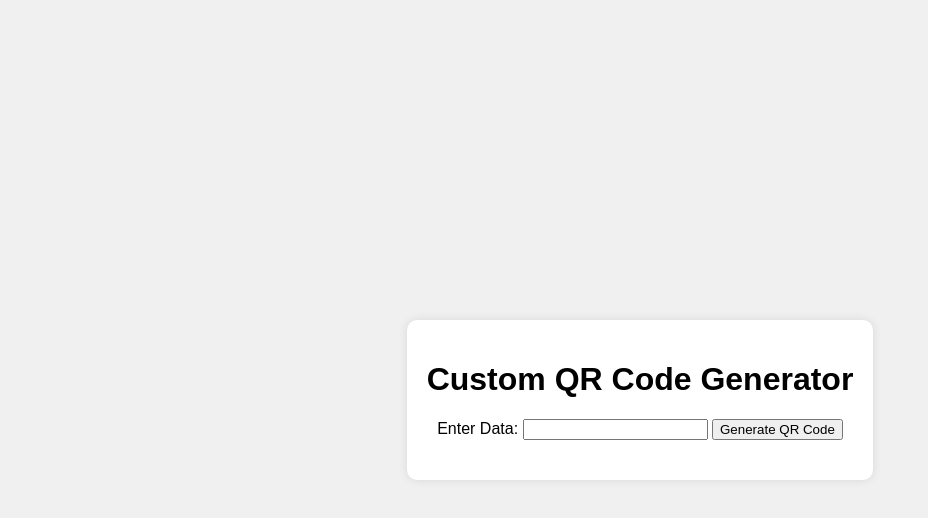
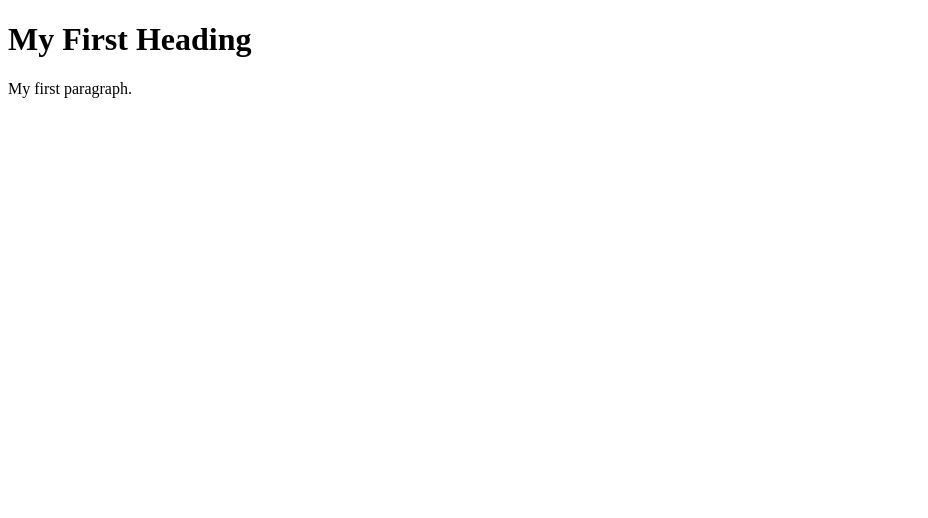
Before and after one commit to vanhook01/ChickGrowthQR, a plain HTML site: page index.html in a window 1280 px wide. Shown: the whole page, without its empty margins (0-928 px from the left). Drawn offline with Linux system fonts and the light colour scheme.

Commit message:
Update testindex.html

```diff
--- a/index.html
+++ b/index.html
@@ -1,22 +1,9 @@
 <!DOCTYPE html>
-<html lang="en">
-<head>
-    <meta charset="UTF-8">
-    <meta name="viewport" content="width=device-width, initial-scale=1.0">
-    <title>Custom QR Code Generator</title>
-    <link rel="stylesheet" href="styles.css">
-</head>
+<html>
 <body>
-    <div class="container">
-        <h1>Custom QR Code Generator</h1>
-        <form id="qrForm">
-            <label for="qrData">Enter Data:</label>
-            <input type="text" id="qrData" name="qrData" required>
-            <button type="submit">Generate QR Code</button>
-        </form>
-        <div id="qrCode"></div>
-    </div>
-    <script src="https://cdn.jsdelivr.net/npm/qrcode@1.4.4/build/qrcode.min.js"></script>
-    <script src="script.js"></script>
+
+<h1>My First Heading</h1>
+<p>My first paragraph.</p>
+
 </body>
 </html>
```
